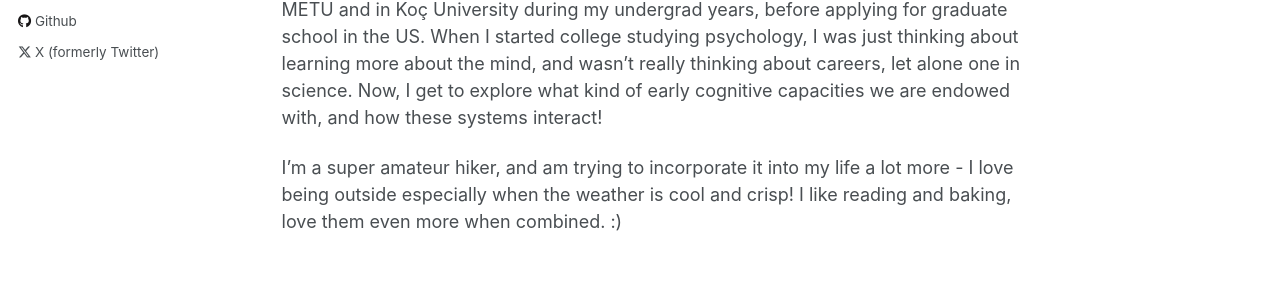
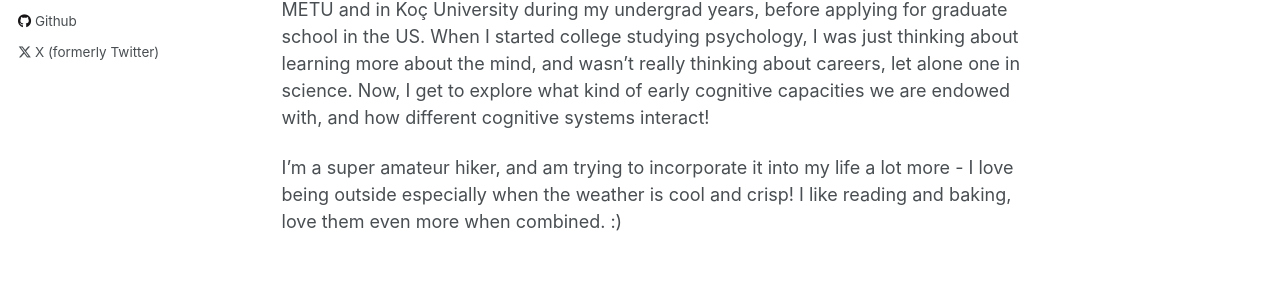
Before and after one commit to elfnrpyrz/elfnrpyrz.github.io, a Jekyll site: the page built from _pages/aboutme.md, in a window 1280 px wide and 1076 px high. Shown: the part 419-719 px from the top of the window. Built offline with Jekyll 4.4.1, drawn with Linux system fonts in a browser that asks for light colours; some web fonts are replaced; some of the changed text lies outside the part shown.

Commit message:
Update aboutme.md

```diff
--- a/_pages/aboutme.md
+++ b/_pages/aboutme.md
@@ -7,6 +7,6 @@ author_profile: true
 
 I grew up in Ankara, Türkiye, and attended college there in [METU](https://www.metu.edu.tr) on its beautiful, green campus - which is a safe haven in Ankara's dry climate! Throughout my college years, I spent most of time exploring coffee shops, trying out different art forms like photography and drawing, and reading lots of literature and fiction.
 
-After the early years of exploring in university, I realized that my long-standing interest in developmental psychology is deeply rooted in my curiosity in the origins of our thought, specifically the roots of our cognitive abilities. My interest in cognitive science grew stronger after the semester I spent in the University of California - San Diego in Fall 2015 (where I met one of my best friends). I was lucky to work with brilliant people both in METU and in Koç University during my undergrad years, before applying for graduate school in the US.  When I started college studying psychology, I was just thinking about learning more about the mind, and wasn't really thinking about careers, let alone one in science. Now, I get to explore what kind of early cognitive capacities we are endowed with, and how these systems interact!
+After the early years of exploring in university, I realized that my long-standing interest in developmental psychology is deeply rooted in my curiosity in the origins of our thought, specifically the roots of our cognitive abilities. My interest in cognitive science grew stronger after the semester I spent in the University of California - San Diego in Fall 2015 (where I met one of my best friends). I was lucky to work with brilliant people both in METU and in Koç University during my undergrad years, before applying for graduate school in the US.  When I started college studying psychology, I was just thinking about learning more about the mind, and wasn't really thinking about careers, let alone one in science. Now, I get to explore what kind of early cognitive capacities we are endowed with, and how different cognitive systems interact!
 
 I'm a super amateur hiker, and am trying to incorporate it into my life a lot more - I love being outside especially when the weather is cool and crisp! I like reading and baking, love them even more when combined. :)
```
